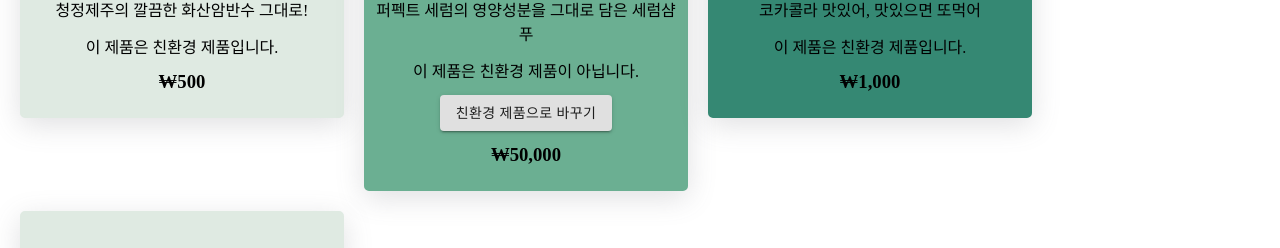
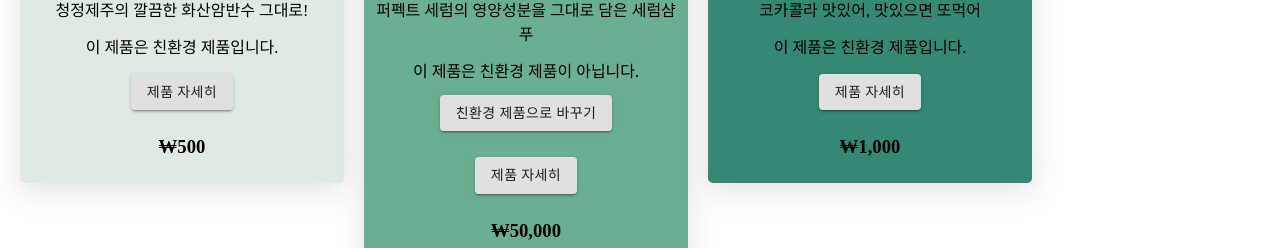
Before and after one commit to carbon-zero-dev/FrontEnd, a Next.js app: page / in a window 1280 px wide. Shown: the part 437-685 px from the top of the page. Built offline with nearby package versions, Linux system fonts and the light colour scheme.

Commit message:
fix: vercel 빌드에러 수정

```diff
--- a/components/ProductList/index.tsx
+++ b/components/ProductList/index.tsx
@@ -1,14 +1,18 @@
 // @flow
+
 import * as React from 'react';
-import { useEffect, useState } from 'react';
-import { useRecoilState, useRecoilValue } from 'recoil';
+
+import { Button, Modal } from '@material-ui/core';
 import {
 	productListSelector,
 	productListSumSelector,
 } from '../../recoil/selectors';
-import { Button, Modal } from '@material-ui/core';
+import { useEffect, useState } from 'react';
+import { useRecoilState, useRecoilValue } from 'recoil';
+
+import Link from 'next/link';
+import { commafy } from '../../utils/numbers';
 import styled from 'styled-components';
-import { commafy } from '../../utils/numbers';
 import { useRouter } from 'next/router';
 
 const colorArr = [
@@ -163,7 +167,6 @@ const ProductList = ({ products }: Props) => {
 						return (
 							<ProductBoxPC
 								key={product.id}
-								onClick={() => setIsOpenModal(true)}
 								color={colorArr[Math.floor(Math.random() * colorArr.length)]}
 							>
 								<h2>{product.name}</h2>
@@ -175,10 +178,31 @@ const ProductList = ({ products }: Props) => {
 									{product.is_eco_friendly ? '입니다.' : '이 아닙니다.'}
 								</h4>
 								{!product.is_eco_friendly && (
-									<Button variant="contained" style={{ marginBottom: '10px' }}>
+									<Button
+										variant="contained"
+										style={{ marginBottom: '10px' }}
+										onClick={() => setIsOpenModal(true)}
+									>
 										친환경 제품으로 바꾸기
 									</Button>
 								)}
+								<p>
+									<Link
+										as={`/detail/${product.id}`}
+										href={{
+											pathname: '/detail/[id]',
+										}}
+										passHref
+										key={product.id}
+									>
+										<Button
+											variant="contained"
+											style={{ marginBottom: '10px' }}
+										>
+											제품 자세히
+										</Button>
+									</Link>
+								</p>
 								<h3>₩{commafy(product.price)}</h3>
 							</ProductBoxPC>
 						);
@@ -198,6 +222,23 @@ const ProductList = ({ products }: Props) => {
 										이 제품은 친환경 제품
 										{product.is_eco_friendly ? '입니다.' : '이 아닙니다.'}
 									</h4>
+									<p>
+										<Link
+											as={`/detail/${product.id}`}
+											href={{
+												pathname: '/detail/[id]',
+											}}
+											passHref
+											key={product.id}
+										>
+											<Button
+												variant="contained"
+												style={{ marginBottom: '10px' }}
+											>
+												제품 자세히
+											</Button>
+										</Link>
+									</p>
 									<h3>₩{commafy(product.price)}</h3>
 								</div>
 								{!product.is_eco_friendly && (
```
